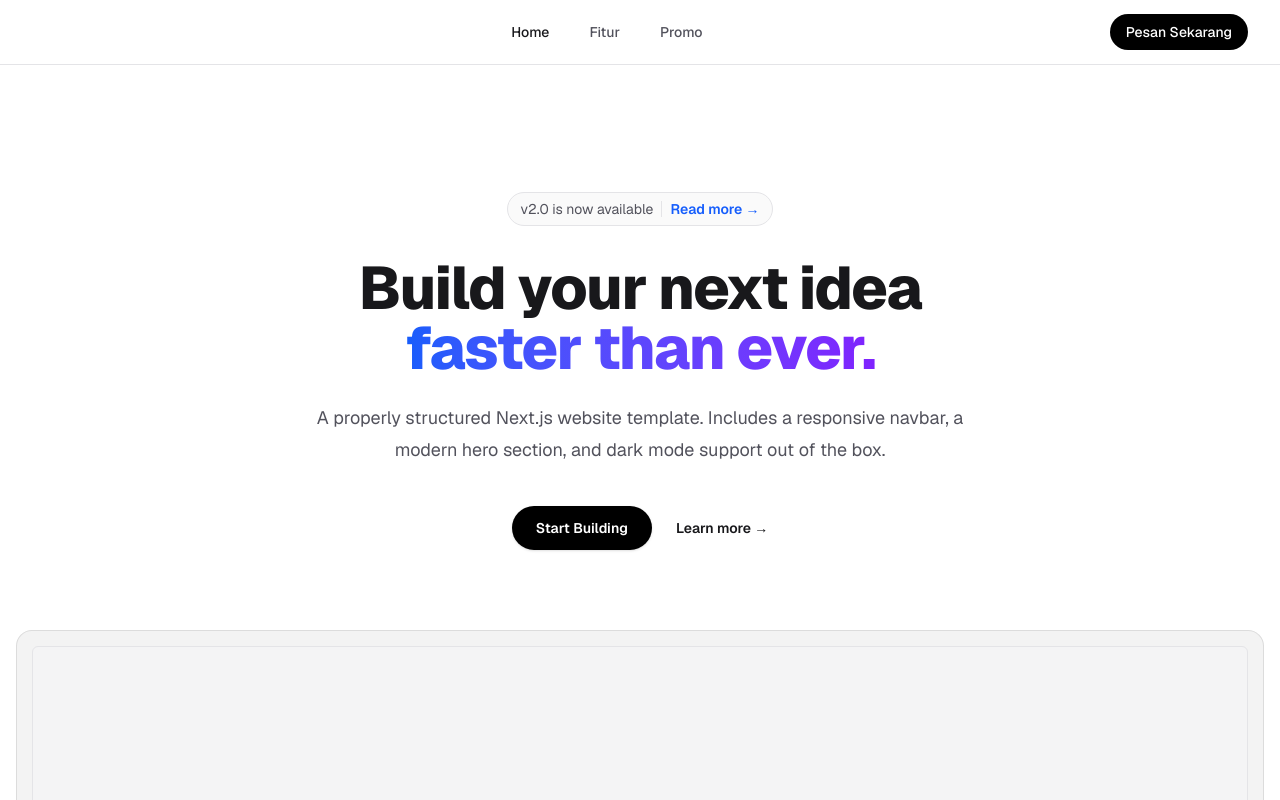
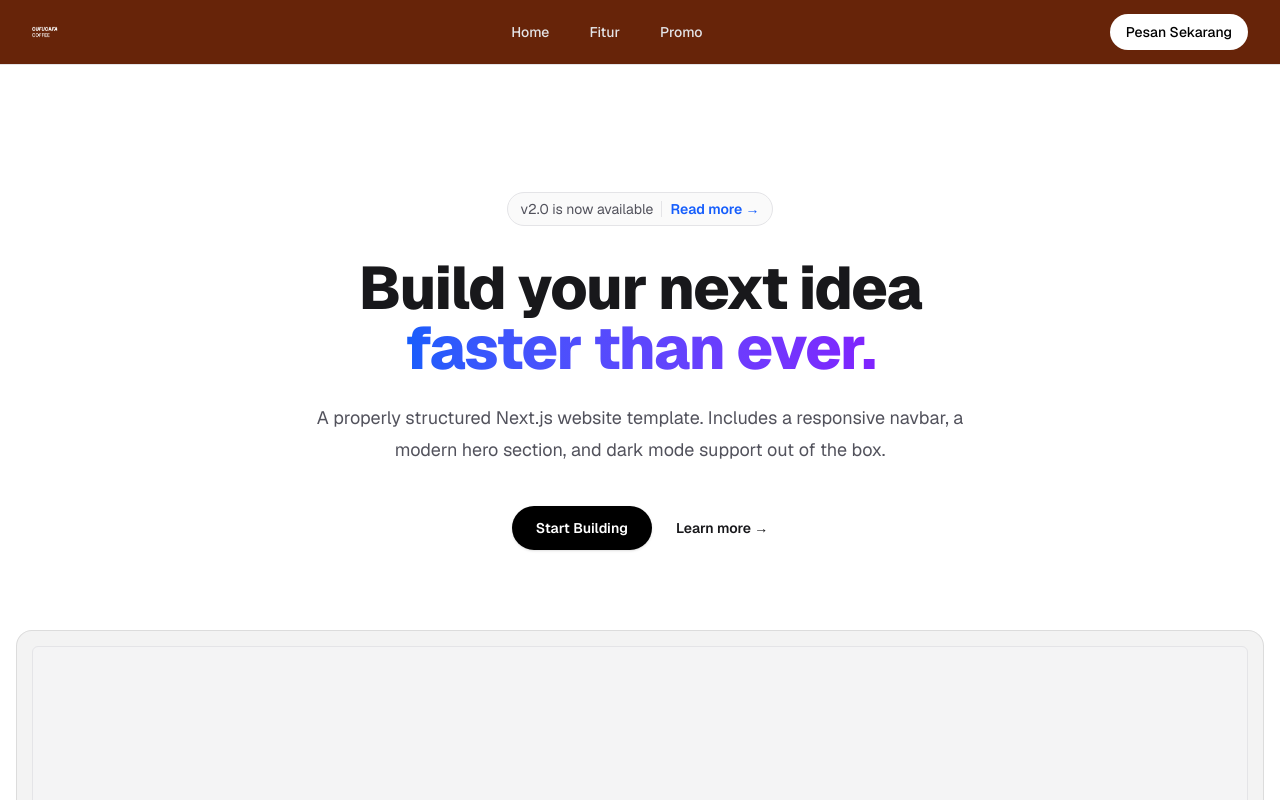
Before and after one commit to pyroscorcher/cuccufafa, a Next.js app: page / in a window 1280 px wide. Shown: the top 800 px of the page. Built offline with nearby package versions, Linux system fonts and the light colour scheme.

Commit message:
navbar update

```diff
--- a/components/Navbar.tsx
+++ b/components/Navbar.tsx
@@ -4,7 +4,7 @@ import Image from "next/image";
 
 export default function Navbar() {
   return (
-    <nav className="fixed top-0 w-full z-50 bg-white/80 backdrop-blur-md border-b border-zinc-200 dark:bg-black/80 dark:border-zinc-800">
+    <nav className="fixed top-0 w-full z-50 bg-[#672409] backdrop-blur-md border-b border-zinc-200">
       <div className="max-w-7xl mx-auto px-4 sm:px-6 lg:px-8">
         <div className="flex items-center justify-between h-16">
           {/* Logo Section */}
@@ -22,13 +22,13 @@ export default function Navbar() {
           {/* Desktop Menu */}
           <div className="hidden md:block">
             <div className="ml-10 flex items-baseline space-x-4">
-              <Link href="/" className="text-zinc-900 hover:text-zinc-600 dark:text-zinc-100 dark:hover:text-zinc-300 px-3 py-2 rounded-md text-sm font-medium transition-colors">
+              <Link href="/" className="text-zinc-200 hover:text-zinc-400 dark:text-zinc-100 dark:hover:text-zinc-300 px-3 py-2 rounded-md text-sm font-medium transition-colors">
                 Home
               </Link>
-              <Link href="#" className="text-zinc-600 hover:text-zinc-900 dark:text-zinc-400 dark:hover:text-white px-3 py-2 rounded-md text-sm font-medium transition-colors">
+              <Link href="#" className="text-zinc-200 hover:text-zinc-400 dark:text-zinc-400 dark:hover:text-white px-3 py-2 rounded-md text-sm font-medium transition-colors">
                 Fitur
               </Link>
-              <Link href="#" className="text-zinc-600 hover:text-zinc-900 dark:text-zinc-400 dark:hover:text-white px-3 py-2 rounded-md text-sm font-medium transition-colors">
+              <Link href="#" className="text-zinc-200 hover:text-zinc-400 dark:text-zinc-400 dark:hover:text-white px-3 py-2 rounded-md text-sm font-medium transition-colors">
                 Promo
               </Link>
             </div>
@@ -36,7 +36,7 @@ export default function Navbar() {
 
           {/* CTA Button */}
           <div className="hidden md:block">
-            <button className="bg-black hover:bg-zinc-800 text-white dark:bg-white dark:text-black dark:hover:bg-zinc-200 px-4 py-2 rounded-full text-sm font-medium transition-colors">
+            <button className="bg-white hover:bg-zinc-800 text-black dark:bg-white dark:text-black dark:hover:bg-zinc-200 px-4 py-2 rounded-full text-sm font-medium transition-colors">
               Pesan Sekarang
             </button>
           </div>
```
